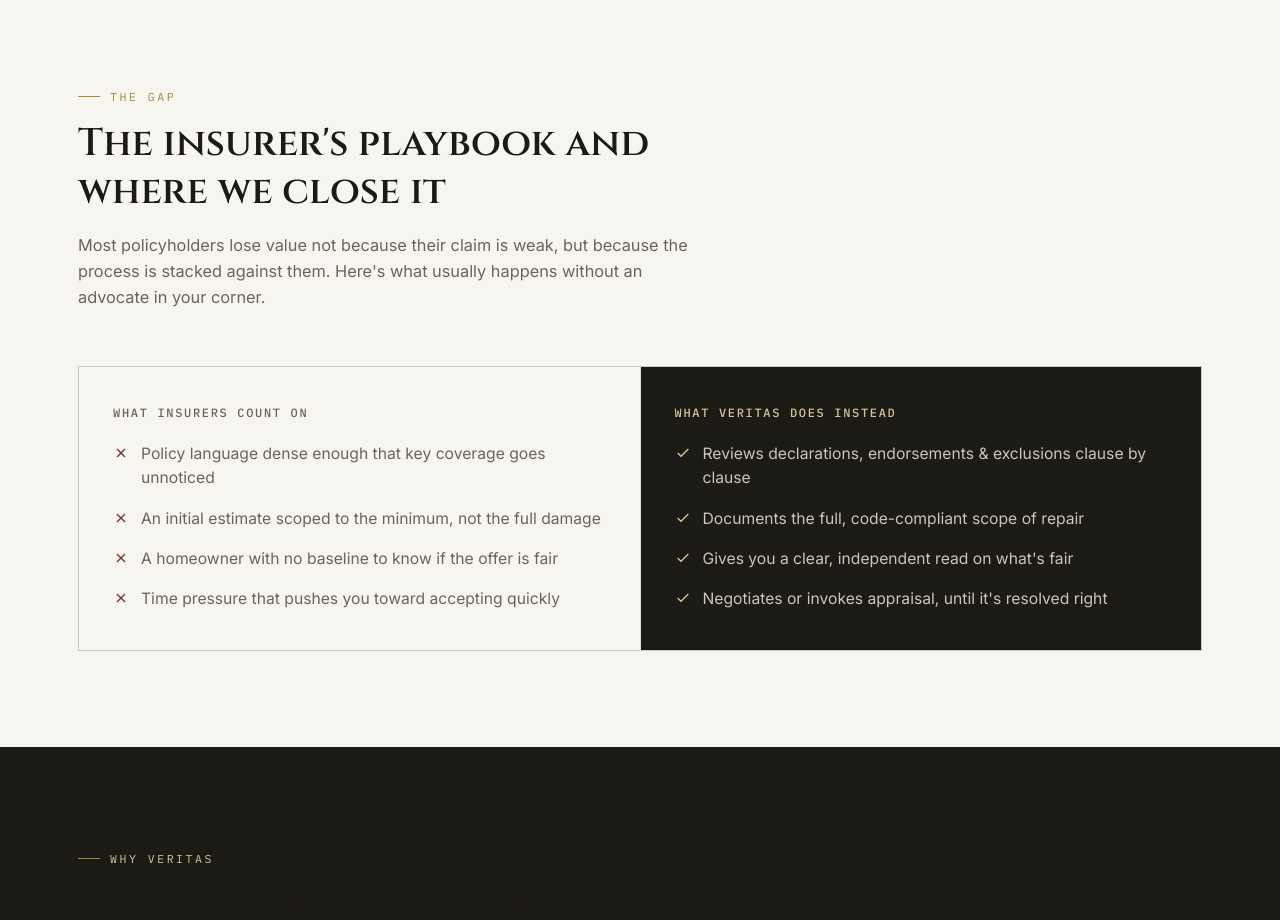
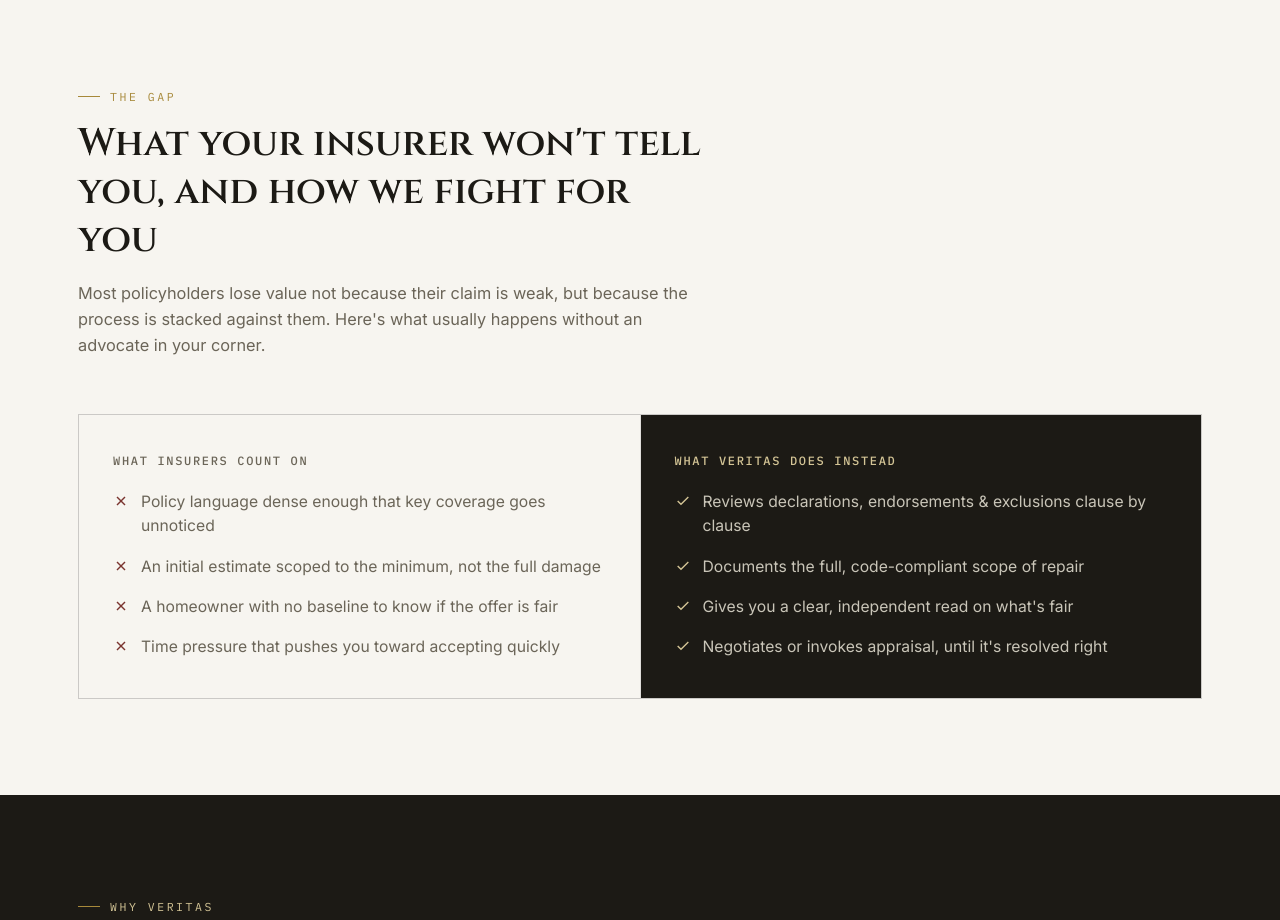
Before and after one commit to Dev-Muller/VeritasMockUp, a website: page index.html in a window 1280 px wide. Shown: the part 980-1900 px from the top of the page. Drawn offline with Linux system fonts and the light colour scheme.

Commit message:
Update section heading in index.html

```diff
--- a/index.html
+++ b/index.html
@@ -82,7 +82,7 @@
   <div class="wrap">
     <div class="section-head reveal">
       <span class="eyebrow">The Gap</span>
-      <h2>The insurer's playbook and where we close it</h2>
+      <h2>What your insurer won't tell you, and how we fight for you</h2>
       <p>Most policyholders lose value not because their claim is weak, but because the process is stacked against them. Here's what usually happens without an advocate in your corner.</p>
     </div>
     <div class="gap-grid reveal">
```
